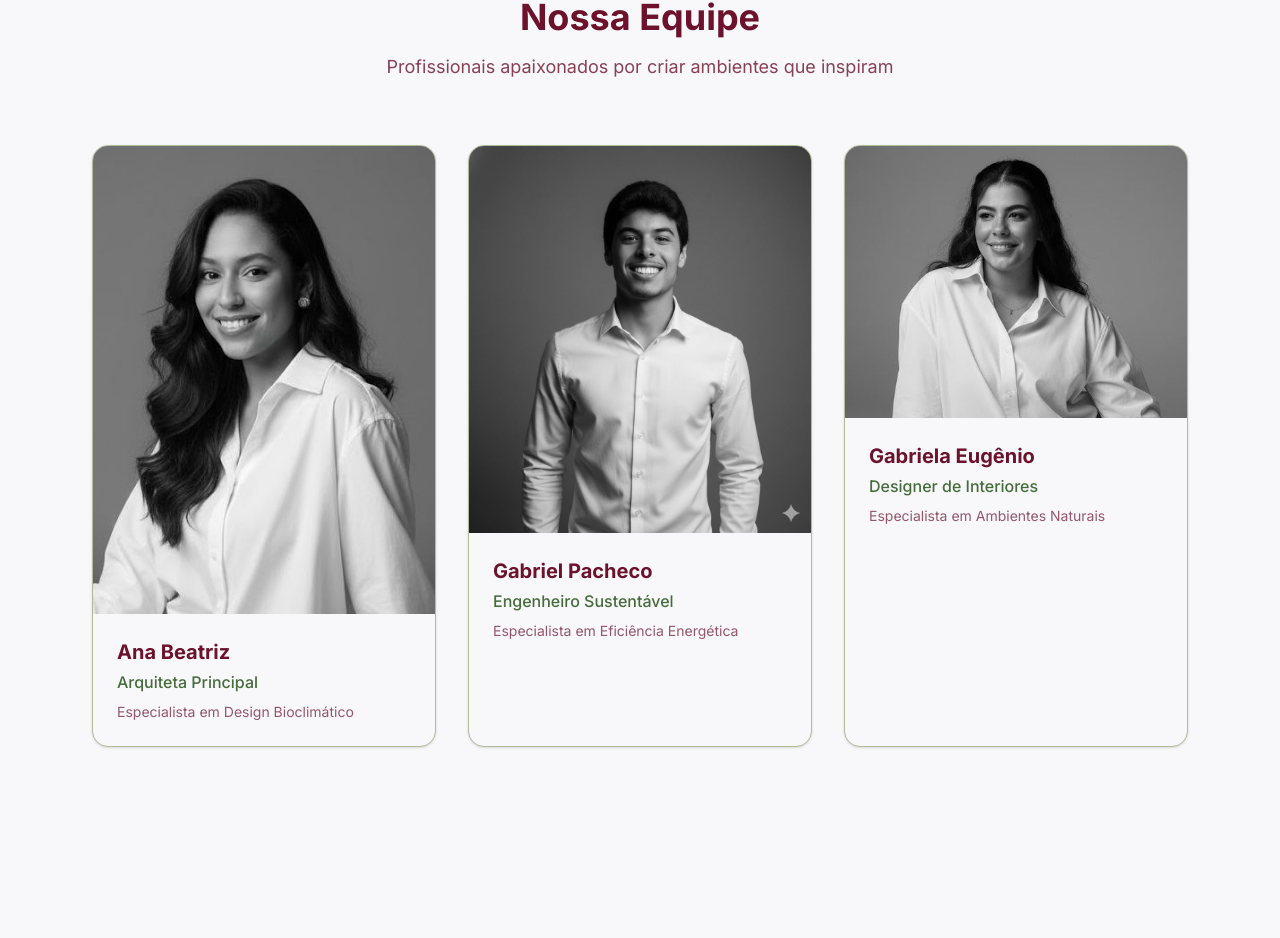
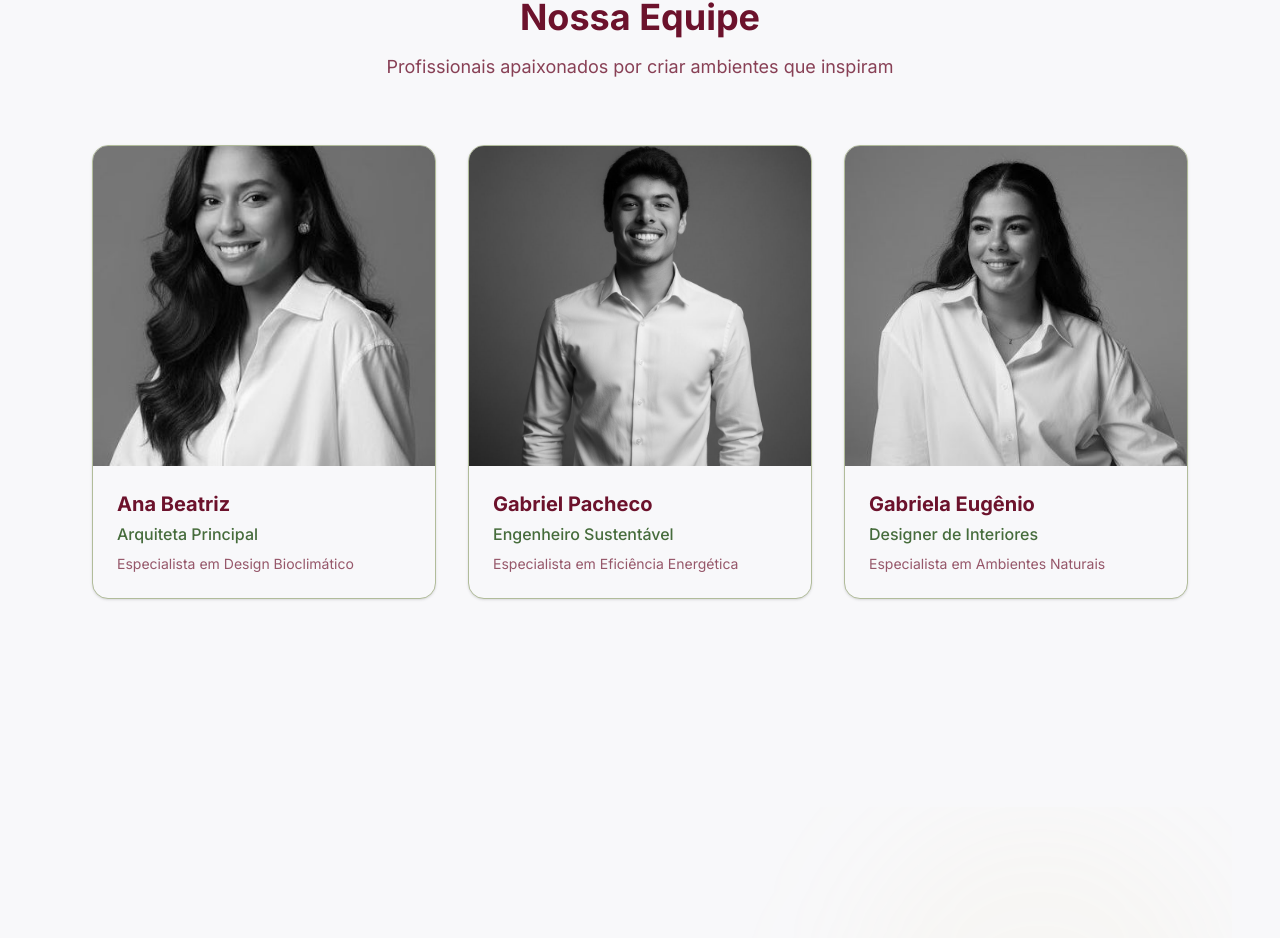
Before and after one commit to Gabriellobo1/Aurea, a React (Vite) app: page / in a window 1280 px wide. Shown: the part 4264-5202 px from the top of the page. Built offline with nearby package versions, Linux system fonts and the light colour scheme.

Commit message:
Update image container for team member cards

```diff
--- a/src/components/About/index.tsx
+++ b/src/components/About/index.tsx
@@ -135,8 +135,8 @@ export function About() {
               { name: 'Gabriela Eugênio', role: 'Designer de Interiores', specialty: 'Ambientes Naturais', img: arquiteto3 }
             ].map((member, index) => (
               <div key={index} className="bg-background rounded-2xl overflow-hidden shadow-sm hover:shadow-md transition-shadow border border-border">
-                <div className=''>
-                    <img src={member.img} alt="" className='cover h-full' />
+                <div className='h-80 overflow-hidden'>
+                    <img src={member.img} alt="" className='w-full h-full object-cover' />
                 </div>
                 <div className="p-6">
                   <h3 className="text-xl font-bold text-primary mb-1">
```
